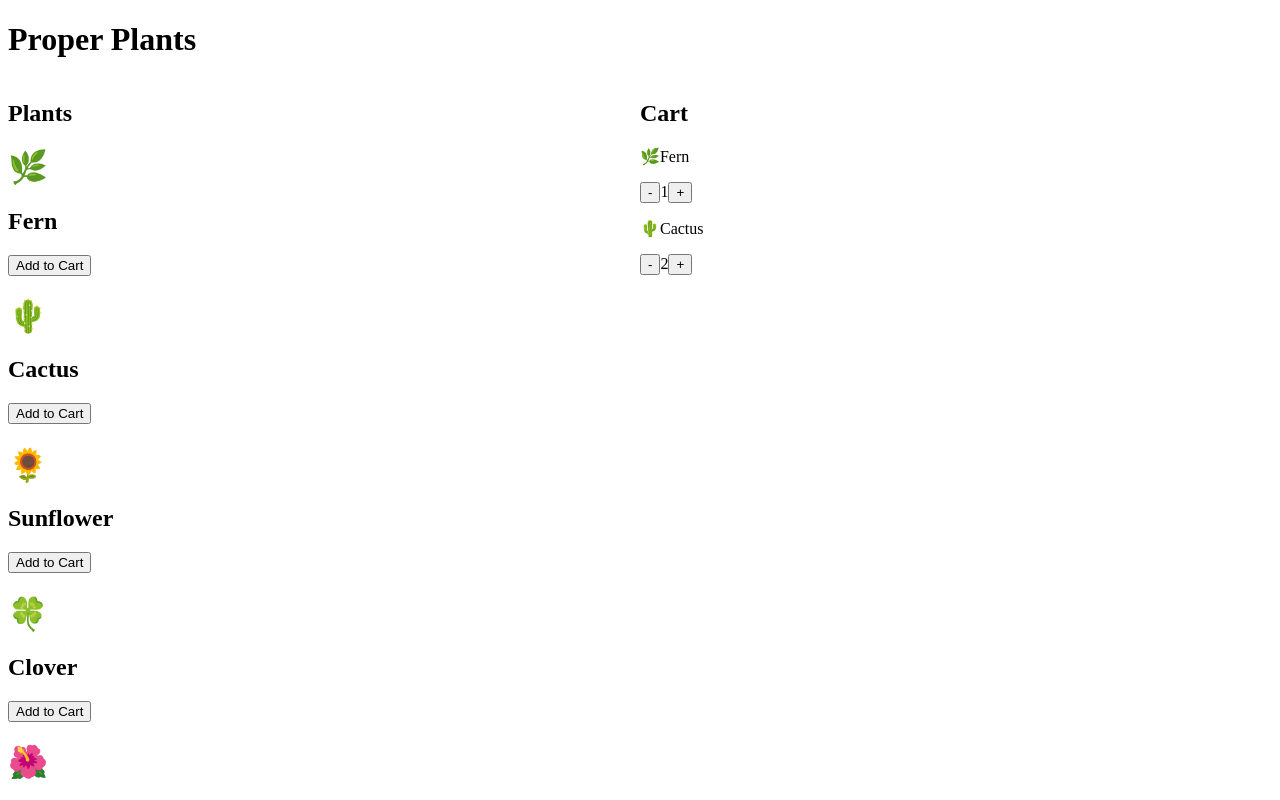
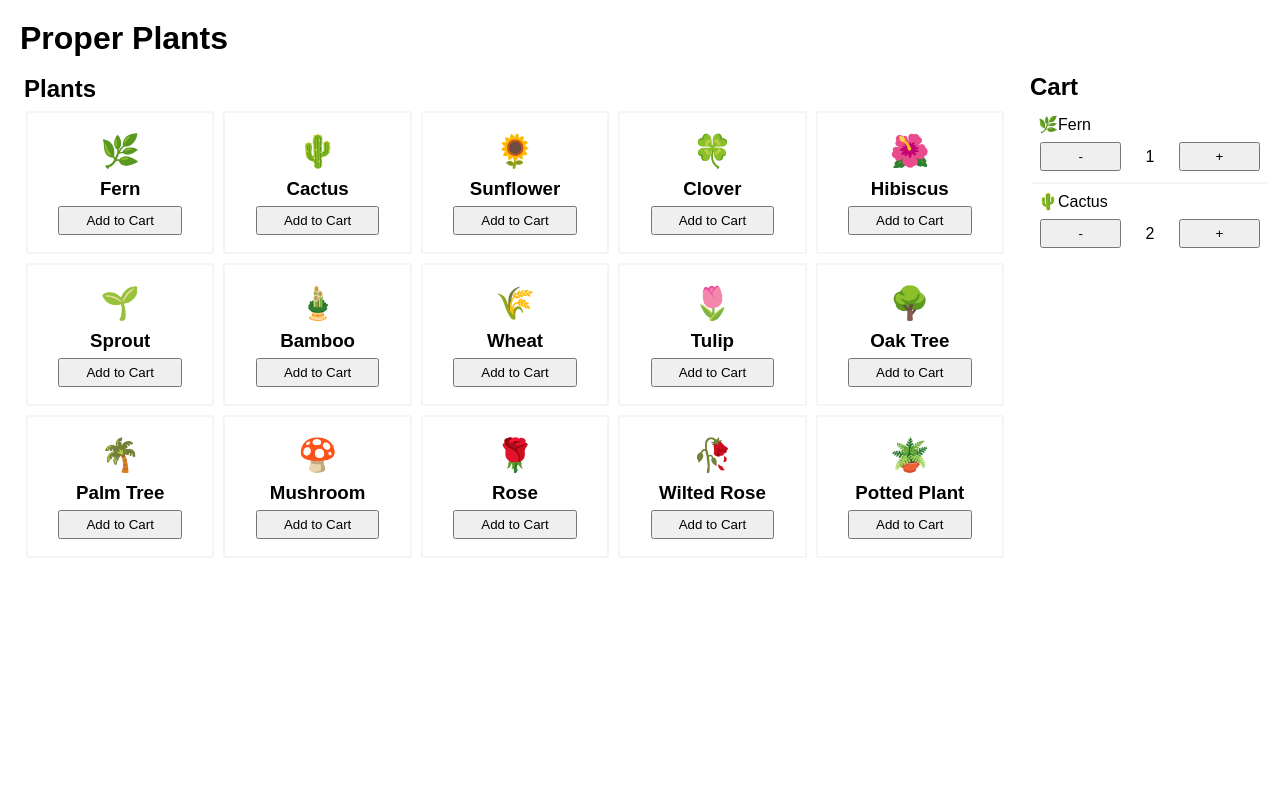
Before and after one commit to AlexKT1022/proper-plants, a React app: page / in a window 1280 px wide. Shown: the top 800 px of the page. Built offline with nearby package versions, Linux system fonts and the light colour scheme; the HTML template or start-up script is replaced by a standard one.

Commit message:
a bunch of styling

```diff
--- a/src/App.jsx
+++ b/src/App.jsx
@@ -26,6 +26,8 @@ const App = () => {
 
     if (targetItem.count + num <= 0) {
       removeItem(item);
+    } else if (targetItem.count + num > 20) {
+      return;
     } else {
       targetItem.count += num;
 
@@ -45,8 +47,8 @@ const App = () => {
         <h1>Proper Plants</h1>
       </header>
       <main>
-        <PlantGrid className='plant-grid' addCartItem={addCartItem} />
-        <Cart className='cart' cart={cart} updateQuantity={updateQuantity} />
+        <PlantGrid addCartItem={addCartItem} />
+        <Cart cart={cart} updateQuantity={updateQuantity} />
       </main>
     </>
   );
--- a/src/components/Cart.jsx
+++ b/src/components/Cart.jsx
@@ -1,10 +1,11 @@
 import CartItem from './CartItem';
+import '../styles/cart.css';
 
 const Cart = ({ cart, updateQuantity }) => {
   return (
-    <div>
+    <div className='cart'>
       <h2>Cart</h2>
-      <div className='cart'>
+      <div>
         {cart.map((cartItem) => (
           <CartItem
             key={cartItem.id}
--- a/src/components/CartItem.jsx
+++ b/src/components/CartItem.jsx
@@ -1,14 +1,24 @@
 const CartItem = ({ item, updateQuantity }) => {
   return (
-    <div>
+    <div className='cart-item'>
       <p>
         {item.image}
         {item.name}
       </p>
-      <div>
-        <button onClick={() => updateQuantity(item, -1)}>-</button>
-        {item.count}
-        <button onClick={() => updateQuantity(item, 1)}>+</button>
+      <div className='cart-item-quantity'>
+        <button
+          className='item-quantity-element'
+          onClick={() => updateQuantity(item, -1)}
+        >
+          -
+        </button>
+        <p className='item-quantity-element'>{item.count}</p>
+        <button
+          className='item-quantity-element'
+          onClick={() => updateQuantity(item, 1)}
+        >
+          +
+        </button>
       </div>
     </div>
   );
--- a/src/components/PlantCard.jsx
+++ b/src/components/PlantCard.jsx
@@ -1,8 +1,8 @@
 const PlantCard = ({ plant, addCartItem }) => {
   return (
-    <div>
+    <div className='plant-card'>
       <h1>{plant.image}</h1>
-      <h2>{plant.name}</h2>
+      <h3>{plant.name}</h3>
       <button onClick={() => addCartItem(plant)}>Add to Cart</button>
     </div>
   );
--- a/src/components/PlantGrid.jsx
+++ b/src/components/PlantGrid.jsx
@@ -1,11 +1,12 @@
 import PLANTS from '../data/plants';
 import PlantCard from './PlantCard';
+import '../styles/plants.css';
 
 const PlantGrid = ({ addCartItem }) => {
   return (
     <div className='plant-grid'>
       <h2>Plants</h2>
-      <div>
+      <div className='grid-container'>
         {PLANTS.map((plant, index) => (
           <PlantCard key={index} plant={plant} addCartItem={addCartItem} />
         ))}
--- a/src/index.css
+++ /dev/null
@@ -1,12 +0,0 @@
-main {
-  display: grid;
-  grid-template-columns: 1fr 1fr;
-}
-
-.plant-grid {
-  grid-column: 1;
-}
-
-.cart {
-  grid-column: -1;
-}
--- a/src/main.jsx
+++ b/src/main.jsx
@@ -1,7 +1,7 @@
 import { StrictMode } from 'react';
 import { createRoot } from 'react-dom/client';
-import './index.css';
 import App from './App.jsx';
+import './styles/index.css';
 
 createRoot(document.getElementById('root')).render(
   <StrictMode>
--- /dev/null
+++ b/src/styles/cart.css
@@ -0,0 +1,29 @@
+.cart {
+  grid-column: 2;
+  margin: 0 auto;
+  width: 100%;
+}
+
+.cart-item {
+  width: 100%;
+  padding-bottom: 5px;
+}
+
+.cart-item:not(:last-child) {
+  border-bottom: 2px solid whitesmoke;
+}
+
+.cart-item button {
+  width: 20%;
+}
+
+.cart-item-quantity {
+  display: flex;
+  justify-content: space-between;
+  align-items: center;
+}
+
+.item-quantity-element {
+  flex-grow: 1;
+  text-align: center;
+}
--- /dev/null
+++ b/src/styles/index.css
@@ -0,0 +1,15 @@
+* {
+  font-family: Arial, Helvetica, sans-serif;
+  margin: 2px;
+  padding: 2px;
+}
+
+main {
+  display: grid;
+  grid-template-columns: 2fr 15rem;
+  gap: 10px;
+}
+
+button {
+  padding: 5px 10px;
+}
--- /dev/null
+++ b/src/styles/plants.css
@@ -0,0 +1,26 @@
+.plant-grid {
+  grid-column: 1;
+}
+
+.plant-grid .grid-container {
+  display: grid;
+  grid-template-columns: repeat(auto-fill, minmax(20ch, 1fr));
+  gap: 5px;
+}
+
+.plant-card {
+  border: 2px solid whitesmoke;
+  border-radius: 2px;
+  display: flex;
+  flex-direction: column;
+  align-items: center;
+  padding: 15px;
+}
+
+.plant-card button {
+  width: 80%;
+}
+
+.cart {
+  grid-column: 2;
+}
```
